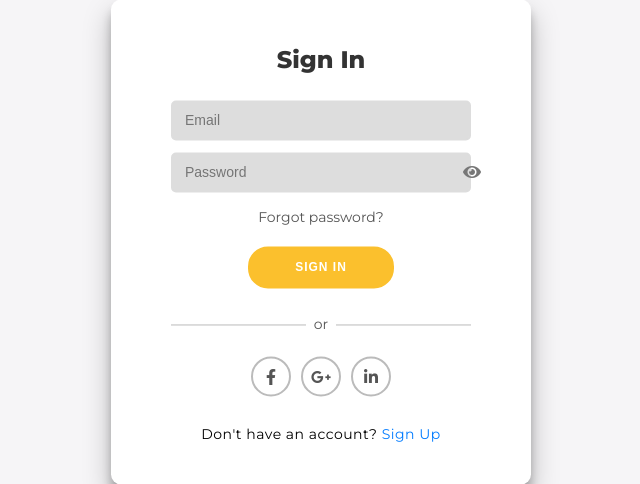
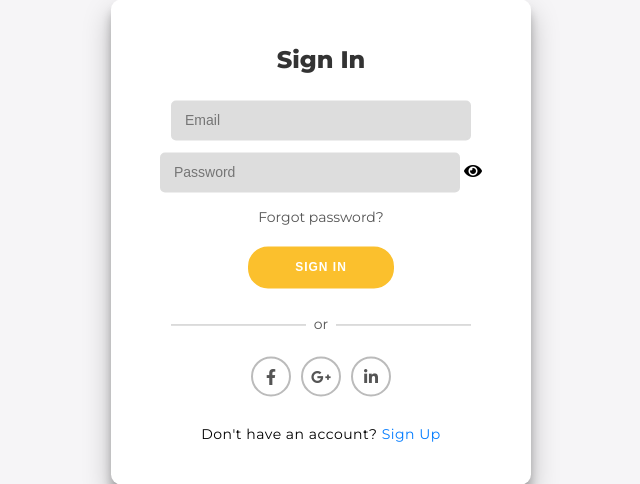
Before and after one commit to Difarnox/apptaskmanajer, a Flask app: page / in a window 1280 px wide. Shown: the part 158-642 px from the top of the page, without its empty margins (319-959 px from the left). Run offline with Flask 3, Linux system fonts and the light colour scheme; some libraries are stand-ins or nearby versions.

Commit message:
Update signin.css

```diff
--- a/static/css/signin.css
+++ b/static/css/signin.css
@@ -158,25 +158,6 @@ input {
     font-size: 14px;
 }
 
-.password-container {
-    position: relative;
-    width: 100%;
-}
-
-.password-container input {
-    width: 100%;
-    padding-right: 40px; /* Beri ruang untuk ikon di sebelah kanan */
-}
-
-.password-container i {
-    position: absolute;
-    right: 10px; /* Geser ke kanan */
-    top: 50%;
-    transform: translateY(-50%);
-    color: #777;
-    cursor: pointer;
-}
-
 /* Responsive Design for Tablets */
 @media (max-width: 768px) {
     body {
@@ -213,7 +194,6 @@ input {
     }
 }
 
-/* Responsive Design for Mobile Phones */
 /* Responsive Design for Mobile Phones */
 @media (max-width: 480px) {
     body {
```
